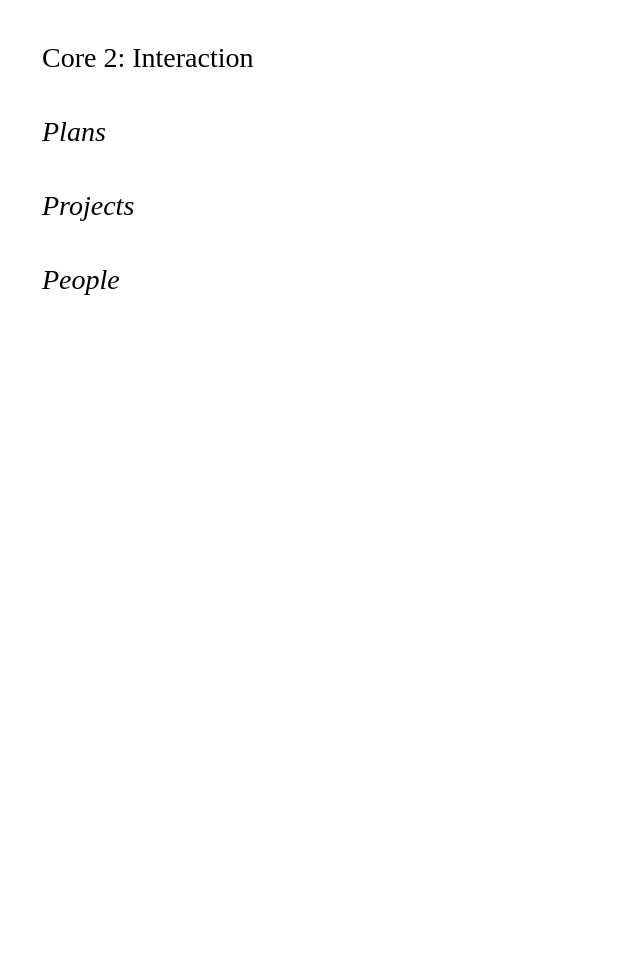
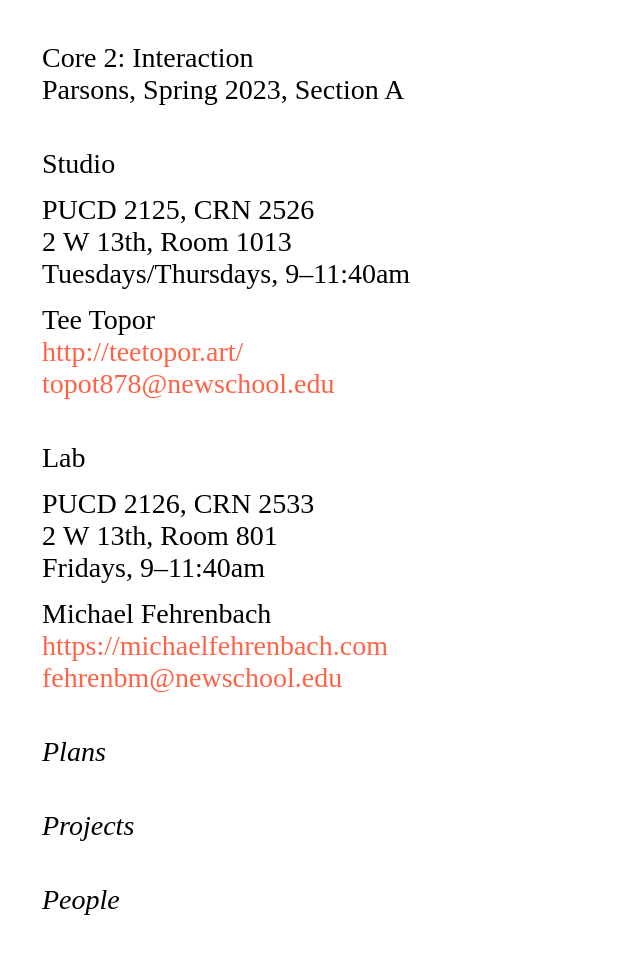
Before and after one commit to core-interaction-s23/core-interaction-s23.github.io, a Jekyll site: the page built from index.html, in a window 1280 px wide. Shown: the whole page, without its empty margins (0-640 px from the left). Built offline with Jekyll 4.4.1, drawn with Linux system fonts in a browser that asks for light colours; before the commit the page ends 900 px from its top, so only the background shows below that.

Commit message:
Some structured data for the course info.

```diff
--- a/index.html
+++ b/index.html
@@ -1,13 +1,44 @@
 ---
 title: 'Core 2: Interaction'
+subtitle: Parsons, Spring 2023, Section A
+half:
+  - title: Studio
+    info: |-
+      PUCD 2125, CRN 2526
+      2 W 13th, Room 1013
+      Tuesdays/Thursdays, 9–11:40am
+    instructor: |-
+      Tee Topor
+      [http://teetopor.art/](http://teetopor.art/)
+      [topot878@newschool.edu](mailto:topot878@newschool.edu)
+  - title: Lab
+    info: |-
+      PUCD 2126, CRN 2533
+      2 W 13th, Room 801
+      Fridays, 9–11:40am
+    instructor: |-
+      Michael Fehrenbach
+      [https://michaelfehrenbach.com](https://michaelfehrenbach.com)
+      [fehrenbm@newschool.edu](mailto:fehrenbm@newschool.edu)
 ---
 
 
 
 <header>
 	<h1>{{ page.title }}</h1>
+	<h2>{{ page.subtitle }}</h2>
+	<address>
+		<ul>
+			{% for half in page.half %}
+				<li>
+					<h3>{{ half.title }}</h3>
+					{{ half.info | newline_to_br | markdownify }}
+					{{ half.instructor | newline_to_br | markdownify }}
+				</li>
+			{% endfor %}
+		</ul>
+	</address>
 </header>
-
 <main>
 	<details>
 		<summary>
```
